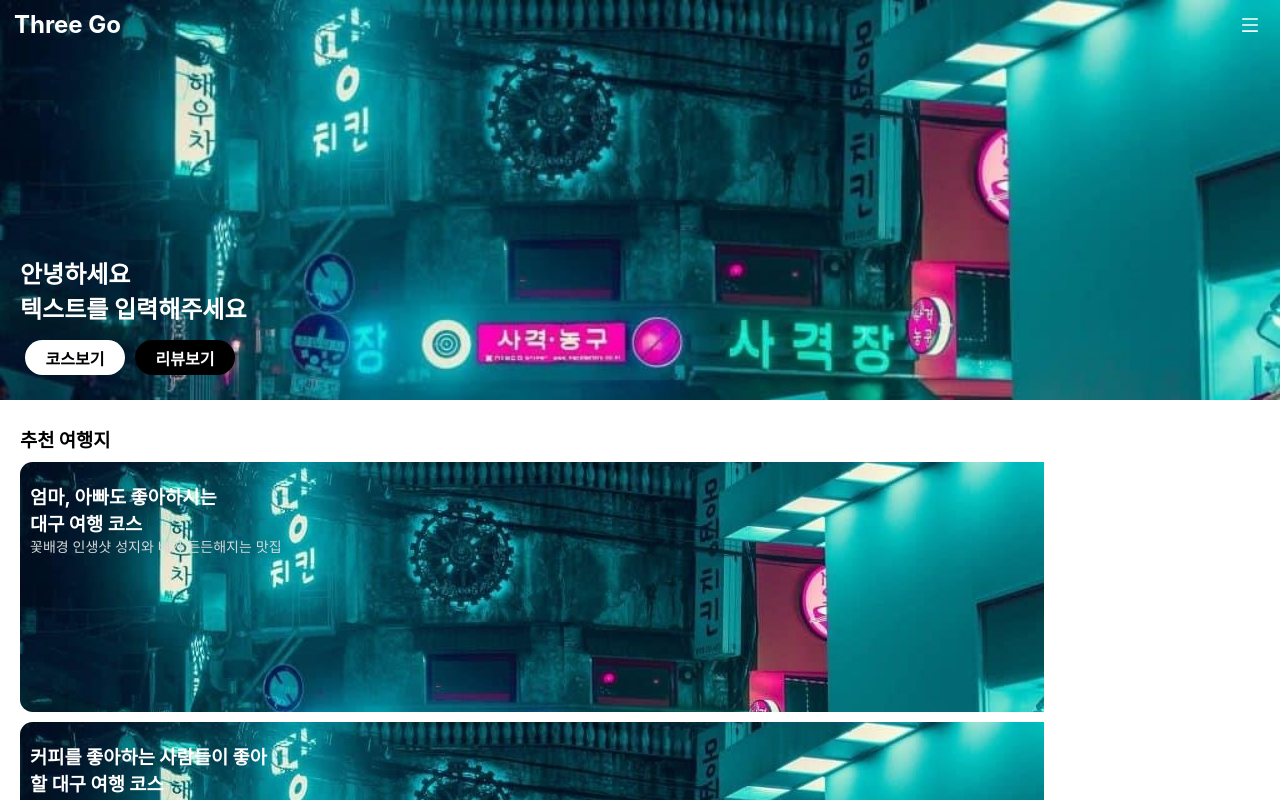
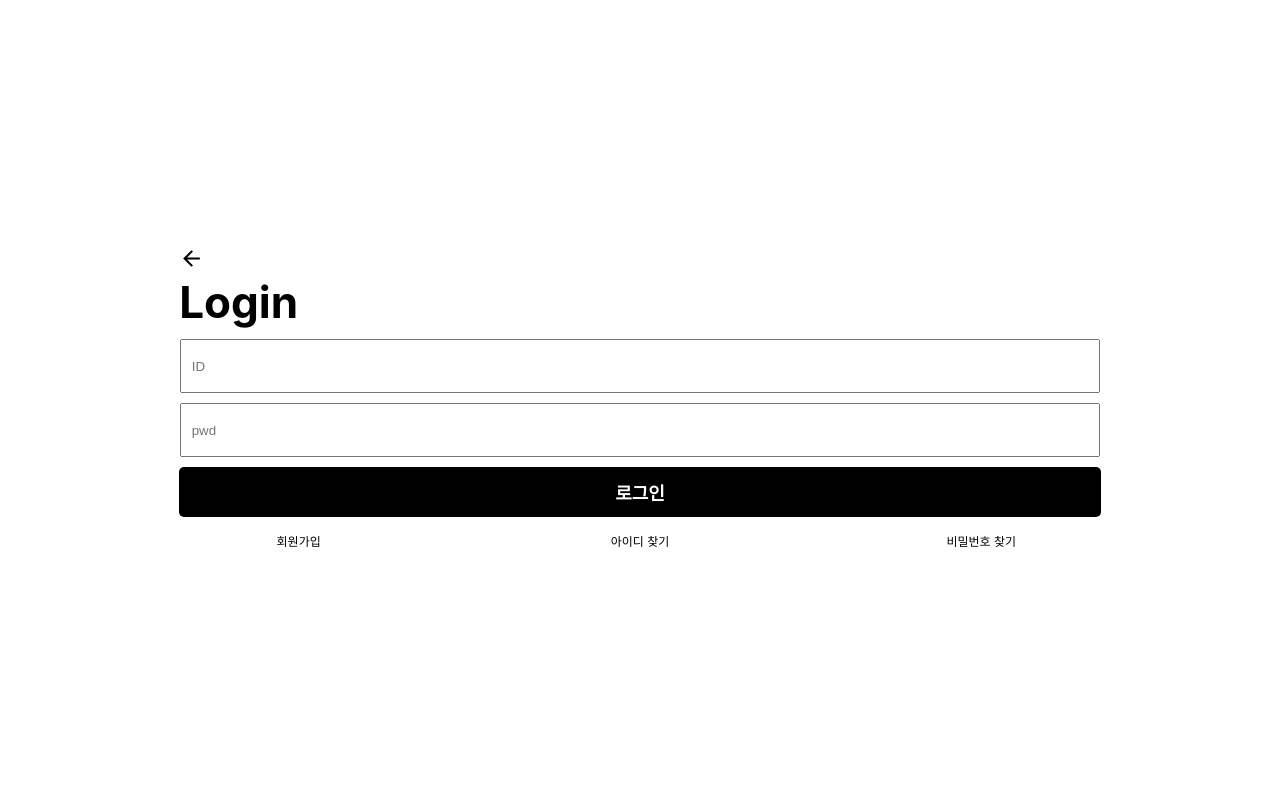
Before and after one commit to leeseongdooo/threego, a React (Create React App) app: page /Login in a window 1280 px wide. Shown: the top 800 px of the page. Built offline with nearby package versions, Linux system fonts and the light colour scheme.

Commit message:
day0406LSH

```diff
--- a/package.json
+++ b/package.json
@@ -9,6 +9,7 @@
     "react": "^18.0.0",
     "react-dom": "^18.0.0",
     "react-icons": "^4.3.1",
+    "react-router-dom": "^5.3.0",
     "react-scripts": "5.0.0",
     "web-vitals": "^2.1.4"
   },
--- a/src/App.css
+++ b/src/App.css
@@ -87,6 +87,8 @@
 }
 /* 헤더 시작 */
 
+
+
 .Header {
   position: fixed;
   width: 100%;
@@ -99,11 +101,13 @@
 }
 
 /* 헤더 로고 */
-.Header > h3 {
+.Header h3 {
   width: 115px;
   font-size: 24px;
   text-align: center;
   margin: 10px;
+  color: white;
+  text-decoration:none;
 }
 
 .Header > .menuIcon {
@@ -113,38 +117,39 @@
   z-index: 1;
   margin-right: 20px;
   cursor: pointer;
+  color: white;
 }
 
 /* 토글메뉴 */
 .show-menu{
-  position: absolute;
+  position: fixed;
   display: flex;
   flex-direction: column;
   justify-content: center;
   align-items: center;
-  top: 52px;
+  top: 51px;
   width: 100%;
-  height: 900px;
+  height: calc(100%);
   right: 0;
-  background-color: white;
+  background-color: rgb(255, 255, 255);
   color: black;
   transition: 0.3s;
-  z-index: 10;
+  z-index: 3;
 }
 
 .hide-menu{
-  position: absolute;
+  position: fixed;
   right: 0;
-  top: 52px;
+  top: 51px;
   width: 0%;
-  height: 900px;
+  height: 100%;
   list-style-type: none;
   background-color: white;
   transition: 0.3s;
   overflow: hidden;
 }
 
-li {
+.Header li {
   width: 65%;
   margin: 10px;
   list-style: none outside;
@@ -284,7 +289,7 @@ li {
   font-weight: 700;
   color: white;
   background-color: royalblue;
-  box-shadow: 7px 5px 3px rgba(0, 0, 0, 0.2);
+  box-shadow: 5px 5px 3px rgba(0, 0, 0, 0.2);
 }
 /* 상단 텍스트 */
 .priceInfo .pricearea .toptext {
--- a/src/App.js
+++ b/src/App.js
@@ -1,21 +1,43 @@
 import logo from './logo.svg';
-import React from 'react';
+import React, { useEffect, useState } from 'react';
+import { BrowserRouter as Router, Route, Link,Switch } from "react-router-dom";
 import './App.css';
 
 // 컴포넌트 import
-import Header from './Component/Header';
-import Content from './Component/Content';
+import MainPage from './Component/MainPage';
+import Login from './Component/Login';
+
+function App() {
+
+  const fixcss = {
+    position: 'fixed',
+    top: '-${window.scrollY}px',
+    overflow: 'scroll',
+    width: '100%'
+  }
+
+  const [scrollfix, setScrollfix] = useState();
+  return (
+    <Router>
+      <Switch>
+        <Route exact path="/">
+          <div className="App" style={scrollfix ? fixcss : null}>
+            <MainPage path="/" scrollfix={(aa) => {setScrollfix(aa)}}></MainPage>
+          </div>
+        </Route>
+
+        <Route exact path="/Login">
+            <div className="App" style={scrollfix ? fixcss : null}>
+                <Login/>
+            </div>
+        </Route>
+      </Switch>
+    </Router>
+  );
 
 
 
 
-function App() {
-
-  return (
-    <div className="App" >
-      <Content></Content>
-    </div>
-  );
 
 
 }
--- a/src/Component/Header.jsx
+++ b/src/Component/Header.jsx
@@ -1,9 +1,10 @@
 import { toBePartiallyChecked } from '@testing-library/jest-dom/dist/matchers';
 import React,{useState} from 'react';
-
 import {AiOutlineMenu} from "react-icons/ai";
 import { useEffect} from 'react';
-function Header() {
+import { Link } from 'react-router-dom';
+
+function Header(props) {
 
     const [isOpen, setMenu] = useState(false); // 메뉴창이 열린지 안열린지 판단
 
@@ -11,11 +12,13 @@ function Header() {
         setMenu(isOpen => !isOpen);
     }
 
+    props.menuCheck(isOpen)
+
     let y = window.scrollY;
 
     const tempStyle={
         background:"black",
-        color: "white",
+        color: "white"
     }
 
     // Y축 스크롤값을 확인하기 위해
@@ -43,7 +46,10 @@ function Header() {
     return(
         <>
             <header className="Header" style={isOpen ? tempStyle : (Scrolly > 0) ? tempStyle : null}>
-                <h3>Three Go</h3>
+                <Link to='/' style={{ textDecoration: 'none' }}>
+                    <h3>Three Go</h3>
+                </Link>
+
                 <AiOutlineMenu className="menuIcon" onClick={() => toggleMenu()}/>
                 <ul className={isOpen ? "show-menu" : "hide-menu"}>
                     <li>아직추가X</li>
@@ -53,7 +59,7 @@ function Header() {
                     <li>
                         <div className='loginBox'>
                             <button className='loginButton'>
-                                <a href="https://m.mcdonalds.co.kr/kor/main.do">로그인</a>
+                                <Link to='/Login'>로그인</Link>
                             </button>
 
                             <button className='loginButton'>
--- /dev/null
+++ b/src/Component/Login.jsx
@@ -0,0 +1,38 @@
+import React from "react";
+import Header from "./Header";
+import { useState } from "react";
+import '../css/Login.css';
+import {IoMdArrowBack} from "react-icons/io";
+import { Link } from "react-router-dom";
+function Login() {
+    const [menuCheck, setMenuCheck] = useState(false);
+    return(
+      <>
+
+        <form>
+            <div className="LoginBox">
+                <div className="Text">
+                    <Link to='/'>
+                        <IoMdArrowBack className="BackIcon"/>
+                    </Link>
+                    <h1>Login</h1>
+                </div>
+
+                <input type="text" placeholder="ID" />
+                <input type="password" placeholder="pwd"/>
+                <input type="submit" value="로그인" />
+
+                <ul className="subText">
+                    <li>회원가입</li>
+                    <li>아이디 찾기</li>
+                    <li>비밀번호 찾기</li>
+                </ul>
+            </div>
+        </form>
+
+
+      </>
+    );
+}
+
+export default Login;
--- a/src/Component/Content.jsx
+++ b/src/Component/MainPage.jsx
@@ -41,7 +41,9 @@ function ReviewInfo({review}) {
 }
 
 
-function Content() {
+function MainPage(props) {
+
+    const [menuCheck, setMenuCheck] = useState(false);
 
     // 상품정보 오브젝트
     const [product, setProduct] = useState([
@@ -125,10 +127,13 @@ function Content() {
         },
     ])
 
+    props.scrollfix(menuCheck);
+
     return (
         // 이미지 있는 부분까지
         <>
-        <Header></Header>
+        <Header menuCheck={(check) => { setMenuCheck(check);}}></Header>
+
         <div className="Content">
 
             {/* 이미지 안쪽에 텍스트와 버튼 */}
@@ -219,4 +224,4 @@ function Content() {
     );
 }
 
-export default Content;
+export default MainPage;
--- /dev/null
+++ b/src/css/Login.css
@@ -0,0 +1,67 @@
+form {
+    position: fixed;
+    display: flex;
+    flex-direction: column;
+    justify-content: center;
+    align-items: center;
+    width: 100%;
+    height: calc(100%);
+}
+
+
+.LoginBox {
+    width: 80%;
+    display: flex;
+    flex-direction: column;
+    justify-content: center;
+    align-items: center;
+    height: auto;
+}
+
+.LoginBox .Text {
+    width: 90%;
+    margin: 5px;
+}
+
+.LoginBox .Text h1 {
+    font-size: 44px;
+}
+
+.LoginBox .Text .BackIcon {
+    width: 25px;
+    height: 25px;
+    color: black;
+}
+
+.LoginBox input {
+    width: calc(90% - 15px);
+    margin: 5px;
+    height: 50px;
+    padding-left: 10px;
+}
+
+.LoginBox input[type="submit"]{
+    padding-left: 0px;
+    width: 90%;
+    border-radius: 5px;
+    background-color: black;
+    border: none;
+    color: white;
+    font-size: 18px;
+    font-weight: 700;
+}
+
+.LoginBox .subText {
+    width: 100%;
+    list-style: none;
+    display: flex;
+    align-items: center;
+    justify-content: space-between;
+}
+
+.LoginBox .subText li {
+    margin: 10px;
+    width: calc(100%/3);
+    font-size: 12px;
+    text-align: center;
+}
--- a/src/index.js
+++ b/src/index.js
@@ -1,17 +1,8 @@
 import React from 'react';
-import ReactDOM from 'react-dom';
+import ReactDOM from 'react-dom/client';
 import './index.css';
 import App from './App';
 import reportWebVitals from './reportWebVitals';
 
-ReactDOM.render(
-  <React.StrictMode>
-    <App />
-  </React.StrictMode>,
-  document.getElementById('root')
-);
-
-// If you want to start measuring performance in your app, pass a function
-// to log results (for example: reportWebVitals(console.log))
-// or send to an analytics endpoint. Learn more: https://bit.ly/CRA-vitals
-reportWebVitals();
+const root = ReactDOM.createRoot(document.getElementById("root"));
+root.render(<App/>);
```
Also changed, not shown: 1 other file (tests, documents, lock files or other folders).
